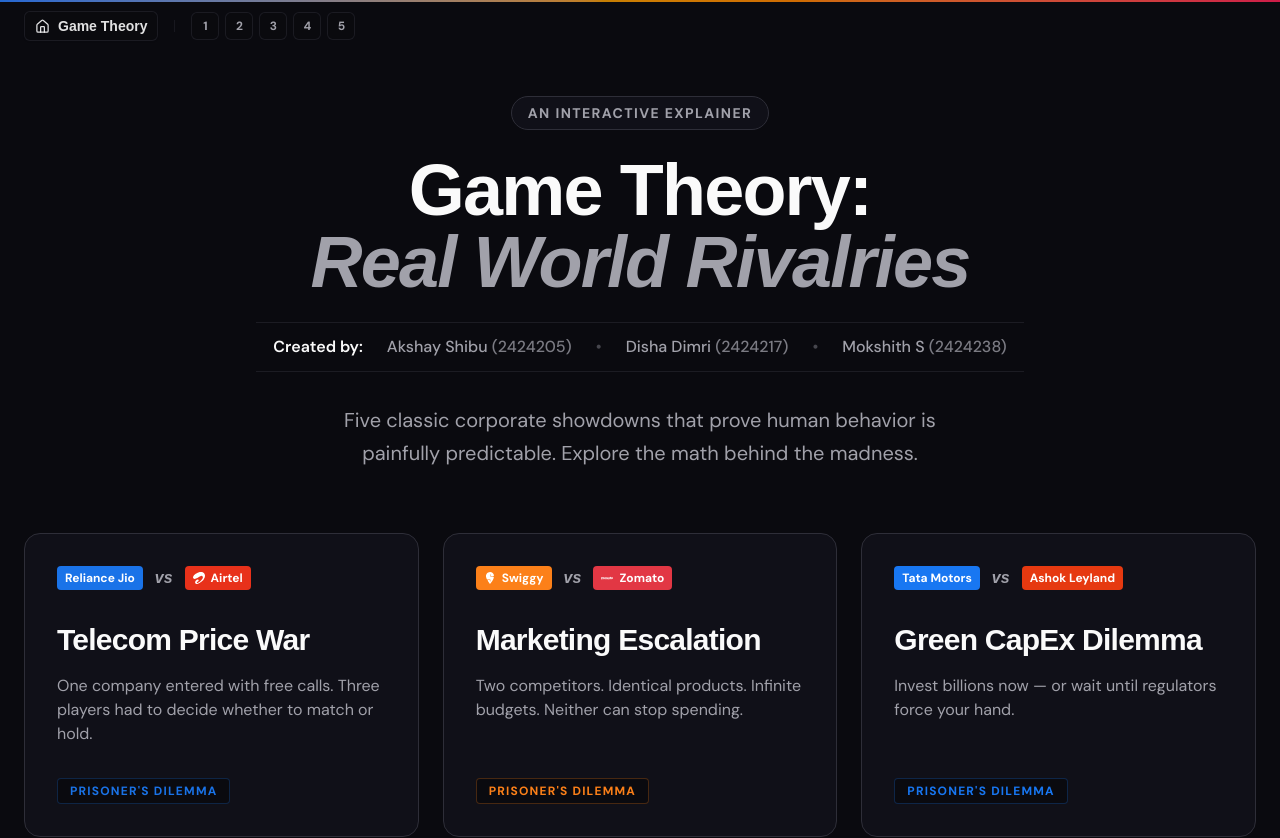
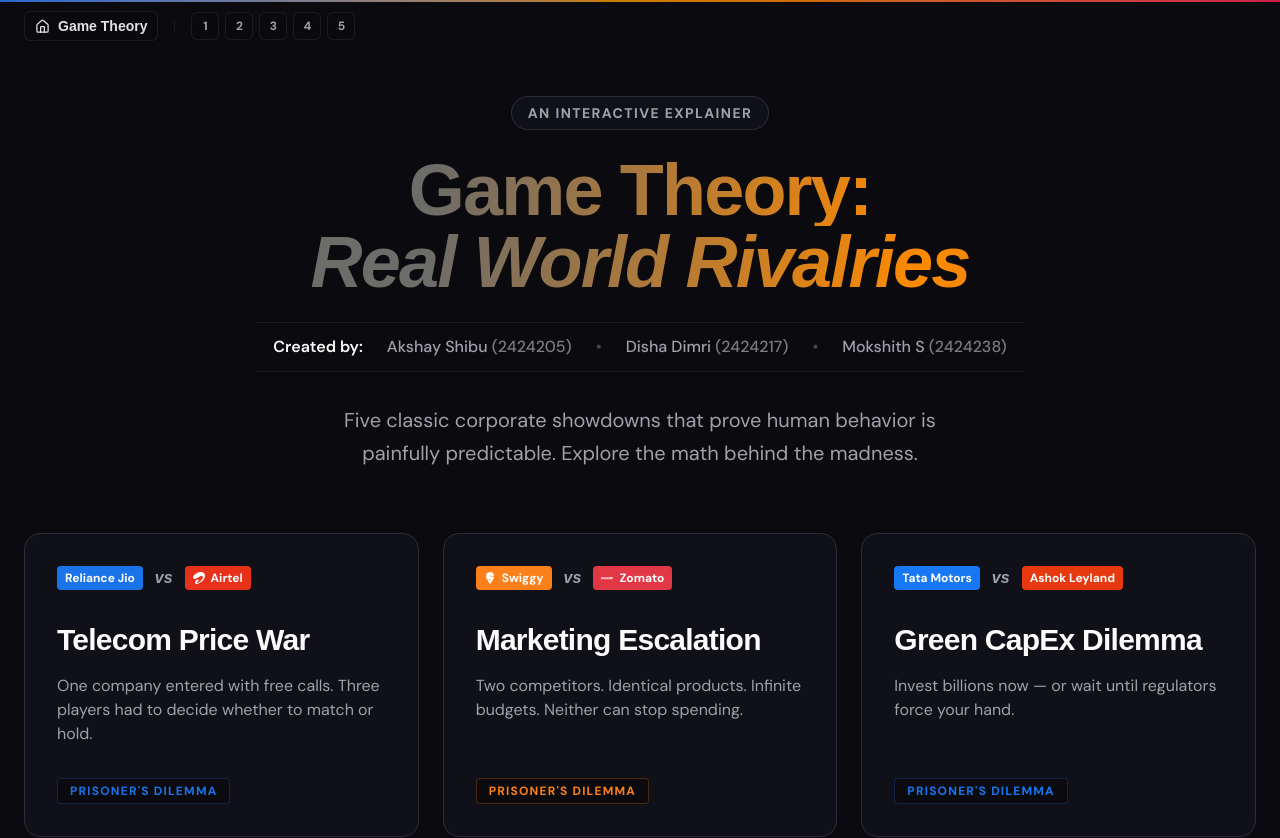
Before and after one commit to mokshinfection/Game_theory_assignment, a React (Vite) app: page / in a window 1280 px wide. Shown: the top 838 px of the page. Built offline with nearby package versions, Linux system fonts and the light colour scheme; a web font is replaced by a local one.

Commit message:
Update Home.tsx

```diff
--- a/src/pages/Home.tsx
+++ b/src/pages/Home.tsx
@@ -7,14 +7,35 @@
   return (
     <div className="min-h-[100dvh] w-full bg-background text-foreground selection:bg-primary/20">
 
+      {/* Embedded Shimmer Styles */}
+      <style>{`
+        .shimmer-text {
+          background: linear-gradient(100deg, #6E6C68 30%, #FF8A00 50%, #6E6C68 70%);
+          background-size: 200% auto;
+          -webkit-background-clip: text;
+          background-clip: text;
+          color: transparent;
+          animation: shimmer 3s linear infinite;
+        }
+        @keyframes shimmer {
+          to { background-position: -200% center; }
+        }
+      `}</style>
+
       {/* Hero */}
       <header className="pt-24 pb-16 px-6 max-w-7xl mx-auto text-center">
         <div className="inline-block mb-6 px-4 py-1.5 rounded-full border border-border bg-card text-sm font-bold tracking-widest uppercase text-muted-foreground">
           An Interactive Explainer
         </div>
+
+        {/* Animated Shimmer Heading */}
         <h1 className="font-serif text-5xl md:text-7xl font-bold tracking-tight mb-6">
-          Game Theory:<br/>
-          <span className="text-muted-foreground italic">Real World Rivalries</span>
+          <span className="shimmer-text block">
+            Game Theory:
+          </span>
+          <span className="shimmer-text italic block">
+            Real World Rivalries
+          </span>
         </h1>
 
         {/* Authors / Presented By */}
```
